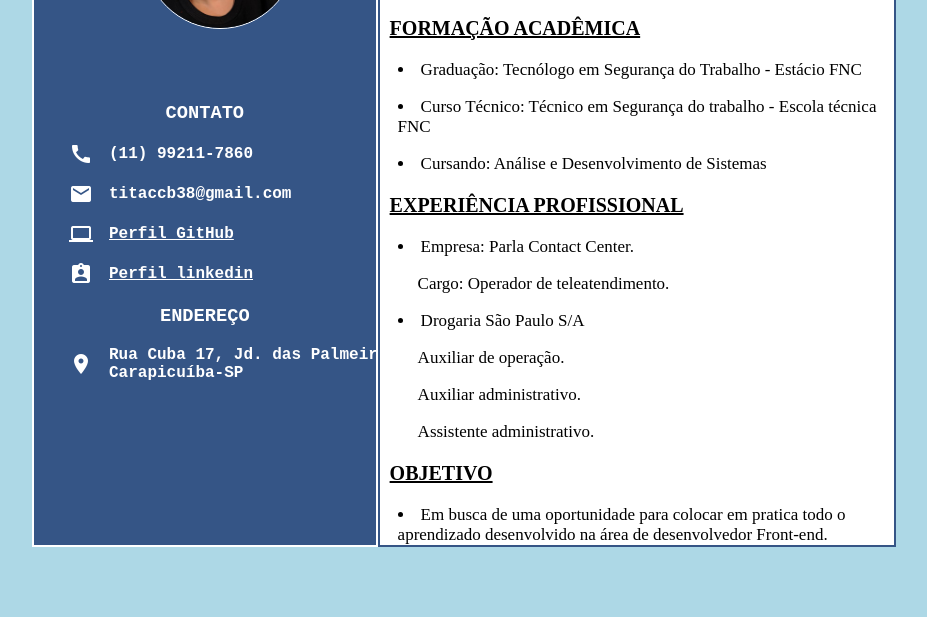
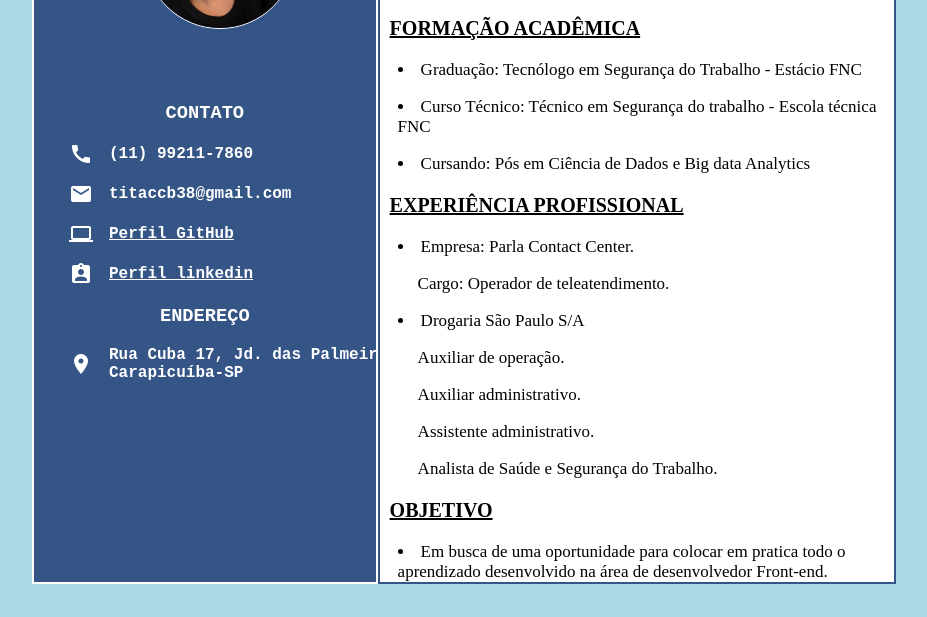
Before and after one commit to ThaCruLim/ThaCruLim.github.io, a plain HTML site: page curriculo.html in a window 1280 px wide. Shown: the part 183-800 px from the top of the page, without its empty margins (176-1103 px from the left). Drawn offline with Linux system fonts and the light colour scheme.

Commit message:
Update curriculo.html

```diff
--- a/curriculo.html
+++ b/curriculo.html
@@ -58,7 +58,7 @@
         <div class="escolaridade">
             <p><LI>Graduação: Tecnólogo em Segurança do Trabalho - Estácio FNC</LI></p>
             <p><li>Curso Técnico: Técnico em Segurança do trabalho - Escola técnica FNC</li></p>
-            <p><li>Cursando: Análise e Desenvolvimento de Sistemas</li></p>
+            <p><li>Cursando: Pós em Ciência de Dados e Big data Analytics</li></p>
         </div>
         </section>
         <section>
@@ -70,6 +70,7 @@
                 <p class="sub">Auxiliar de operação.</p>
                 <p class="sub">Auxiliar administrativo.</p>
                 <p class="sub">Assistente administrativo.</p>
+                <p class="sub">Analista de Saúde e Segurança do Trabalho.</p>
             </div>
         </section>
         <section>
```
